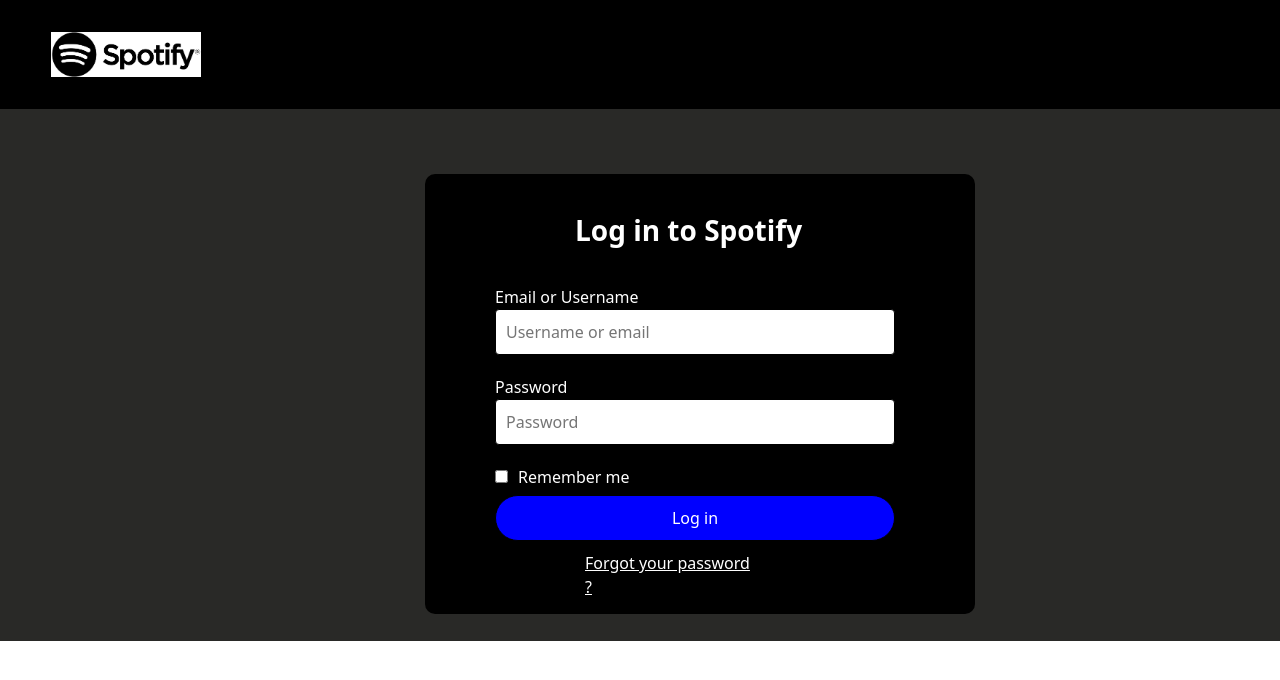
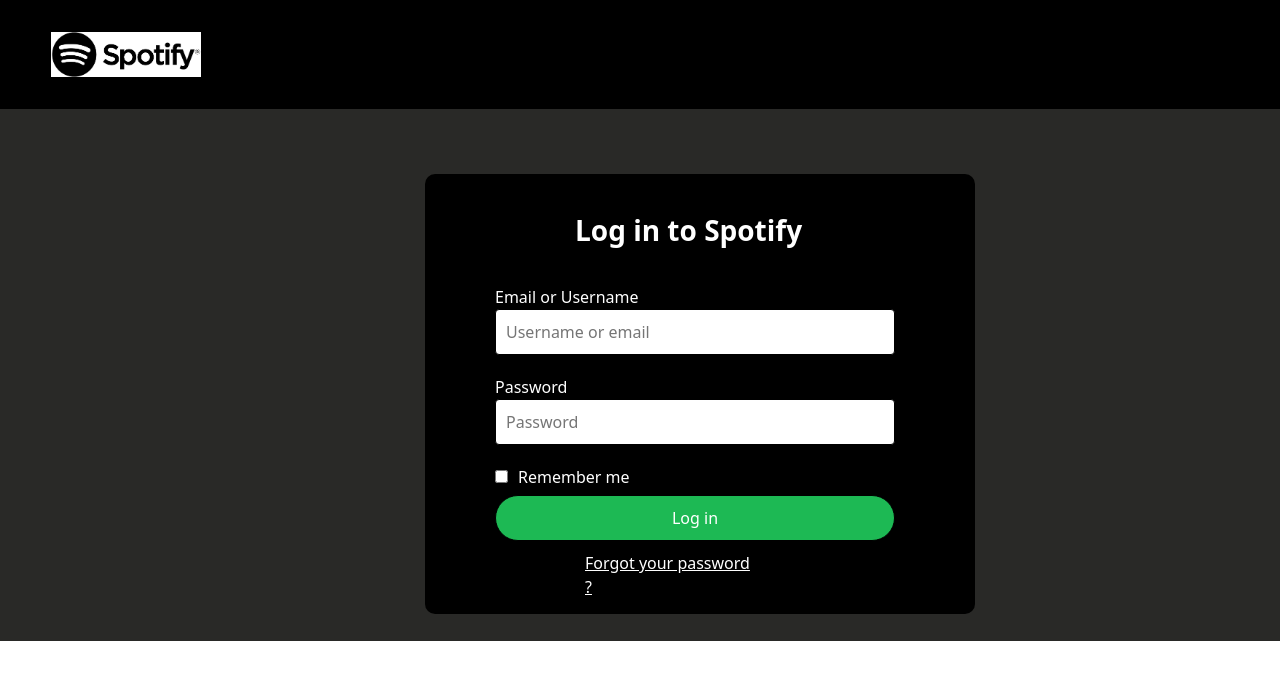
Before and after one commit to shweta-r-patil/angular-spotify-clone, an Angular app: page /login in a window 1280 px wide. Shown: the top 680 px of the page. Built offline with nearby package versions, Linux system fonts and the light colour scheme.

Commit message:
1. Changed color 2. Added todo

```diff
--- a/src/app/components/song-card/song-card.component.scss
+++ b/src/app/components/song-card/song-card.component.scss
@@ -30,5 +30,5 @@
     padding-left: 67px;
 }
 .icon {
-    color: blue;
+    color: rgb(29, 185, 84);;
 }
--- a/src/app/components/top-nav/top-nav.component.scss
+++ b/src/app/components/top-nav/top-nav.component.scss
@@ -20,7 +20,7 @@
         padding-left: 10px;
 
         &:hover {
-            border-color: blue;
+            border-color: rgb(29, 185, 84);;
         }
     }
 }
@@ -30,7 +30,7 @@
     align-items: center;
     gap: 20px;
     margin-left: auto;
-    color: red;
+    color: rgb(29, 185, 84);
 }
 
 .spotify__top-nav_auth-sign-up {
@@ -43,7 +43,7 @@
     transition: background-color 0.5s ease;
 
     &:hover {
-        background-color: red;
+        background-color: rgb(29, 185, 84);;
         cursor: pointer;
     }
 }
--- a/src/app/pages/login/login.component.scss
+++ b/src/app/pages/login/login.component.scss
@@ -51,7 +51,7 @@
     width: 400px;
     padding: 10px;
     border: 1px solid black;
-    background-color: blue;
+    background-color: rgb(29, 185, 84);;
     color: white;
     border-radius: 40px;
 }
@@ -62,6 +62,6 @@
     text-decoration: underline;
     cursor: pointer;
     &:hover {
-        color: blue;
+        color: rgb(29, 185, 84);;
     }
 }
--- a/src/app/pages/login/login.component.ts
+++ b/src/app/pages/login/login.component.ts
@@ -14,7 +14,7 @@
   ngOnInit() { }
   userloginForm = new FormGroup({
     userName: new FormControl('', [Validators.required, Validators.email]),
-    password: new FormControl('', [Validators.required, Validators.minLength(5)])
+    password: new FormControl('', [Validators.required])
   })
 
   onSubmit() {
```
Also changed, not shown: 1 other file (tests, documents, lock files or other folders).
